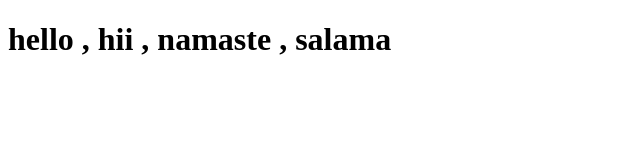
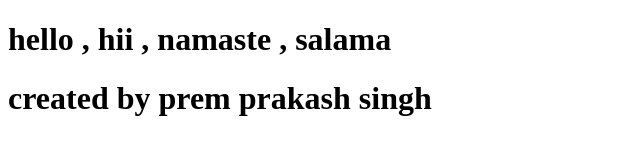
Before and after one commit to Prem142003/practice_github, a plain HTML site: page index.html in a window 1280 px wide. Shown: the whole page, without its empty margins (0-640 px from the left). Drawn offline with Linux system fonts and the light colour scheme.

Commit message:
message-> created by prem prakash

```diff
--- a/index.html
+++ b/index.html
@@ -7,5 +7,6 @@
 </head>
 <body>
     <h1>hello , hii , namaste , salama</h1>
+    <h1>created by prem prakash singh </h1>
 </body>
 </html>
```
Also changed, not shown: 1 other file.
